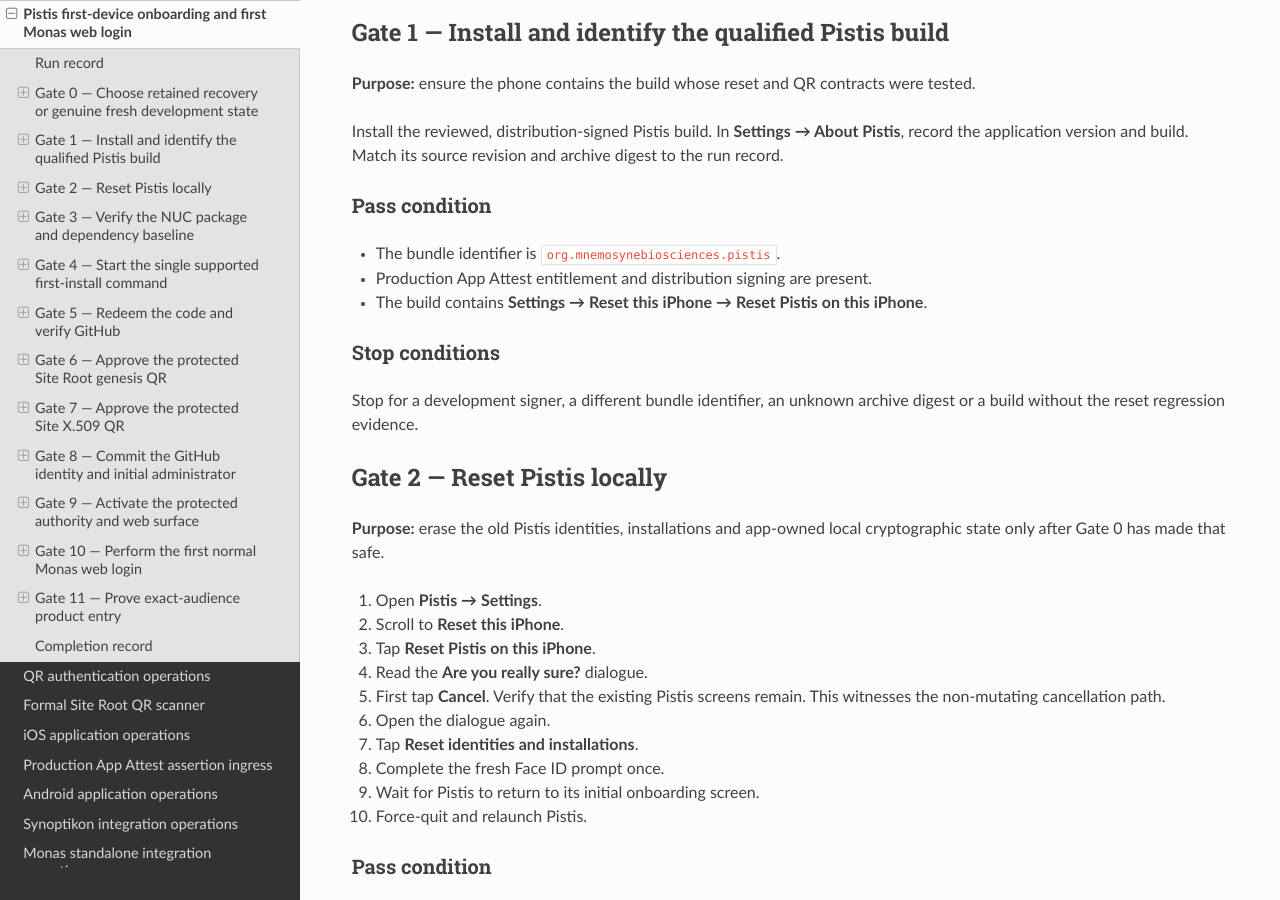
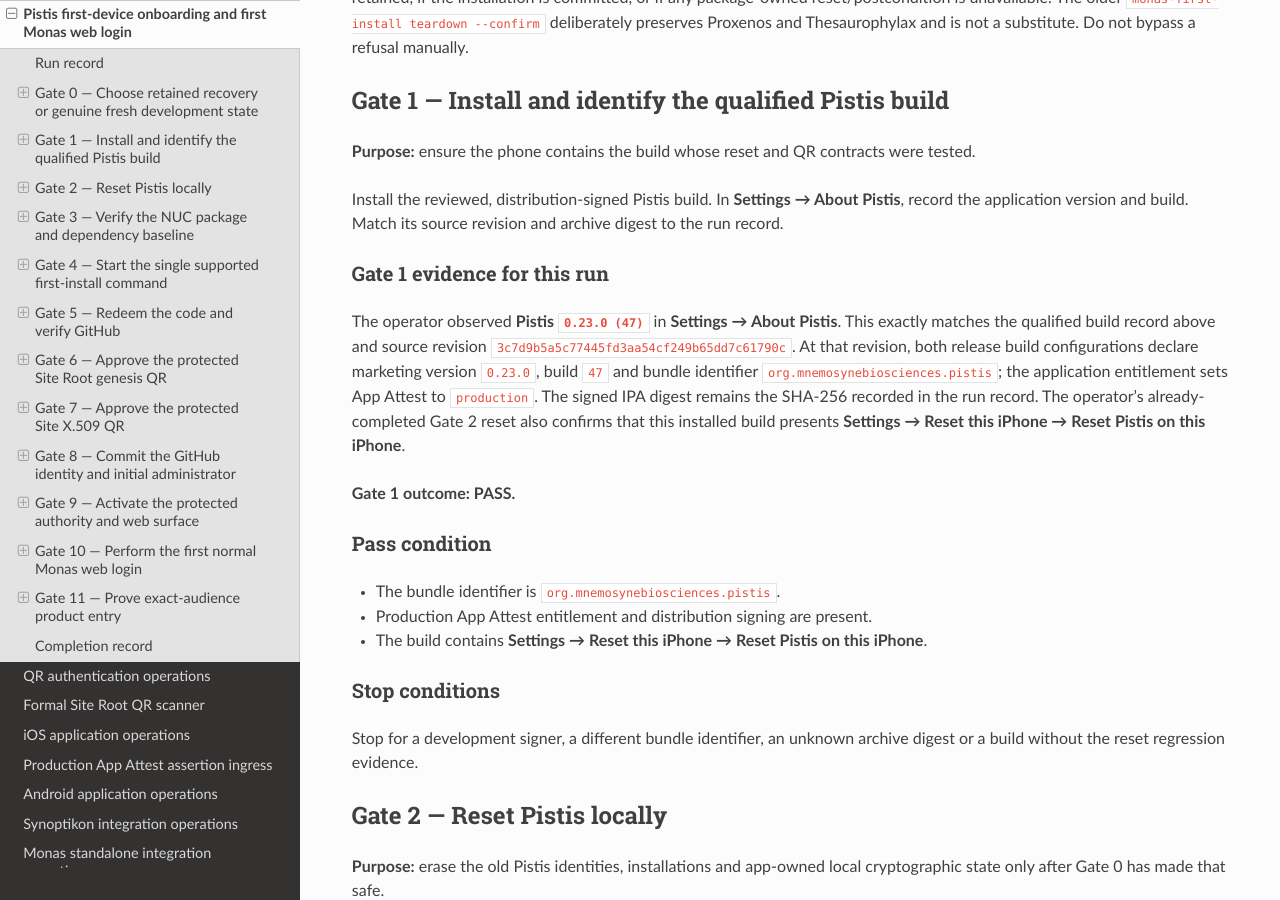
Before and after one commit to sagrudd/pistis, a Sphinx documentation site: the page built from docs/operations/monas-first-web-login-runbook.md, in a window 1280 px wide and 900 px high, scrolled down 3742 px. Built offline with Sphinx 7.4.7 and the Read the Docs theme 3.1.0, drawn with Linux system fonts in a browser that asks for light colours; the version number could not be read and is left out; some of the changed text lies outside the part shown.

Commit message:
Close Gate 1 with installed Pistis identity

```diff
--- a/docs/operations/monas-first-web-login-runbook.md
+++ b/docs/operations/monas-first-web-login-runbook.md
@@ -39,7 +39,7 @@
 | Pistis version, build and source revision | `0.23.0` (`47`); `3c7d9b5a5c77445fd3aa54cf249b65dd7c61790c`; signed IPA SHA-256 `84d3246dbf4bae0b482ba8d1699b322727741368bc536b4b3e84098dc2a1dc79` |
 | iPhone model and iOS version | iPhone 14 Pro Max (`iPhone15,3`); iOS `26.6.1` (`23G83`) |
 | Native Monas HTTPS origin | Not issued. The prior `https://192.168.0.193:8443` generation is ineligible after Gate 0; a new origin is recorded only when the new installation issues it. |
-| Outcome of each gate | **Gate 0: PASS** (attended reset, qualified r142 deployment and idempotent live acceptance all passed). Gate 1: pass. Gate 2: pass (operator reports local Pistis reset complete). Gates 3–10: not started. |
+| Outcome of each gate | **Gate 0: PASS** (attended reset, qualified r142 deployment and idempotent live acceptance all passed). **Gate 1: PASS** (operator observed Pistis `0.23.0 (47)` in About). Gate 2: pass (operator reports local Pistis reset complete). Gates 3–10: not started. |
 
 Do not record QR payloads, bootstrap codes, browser capabilities, cookies,
 provider tokens, private keys or complete signed proofs.
@@ -185,6 +185,20 @@
 Install the reviewed, distribution-signed Pistis build. In **Settings → About
 Pistis**, record the application version and build. Match its source revision
 and archive digest to the run record.
+
+### Gate 1 evidence for this run
+
+The operator observed **Pistis `0.23.0 (47)`** in **Settings → About Pistis**.
+This exactly matches the qualified build record above and source revision
+`3c7d9b5a5c77445fd3aa54cf249b65dd7c61790c`. At that revision, both release
+build configurations declare marketing version `0.23.0`, build `47` and bundle
+identifier `org.mnemosynebiosciences.pistis`; the application entitlement sets
+App Attest to `production`. The signed IPA digest remains the SHA-256 recorded
+in the run record. The operator's already-completed Gate 2 reset also confirms
+that this installed build presents **Settings → Reset this iPhone → Reset
+Pistis on this iPhone**.
+
+**Gate 1 outcome: PASS.**
 
 ### Pass condition
 
```
